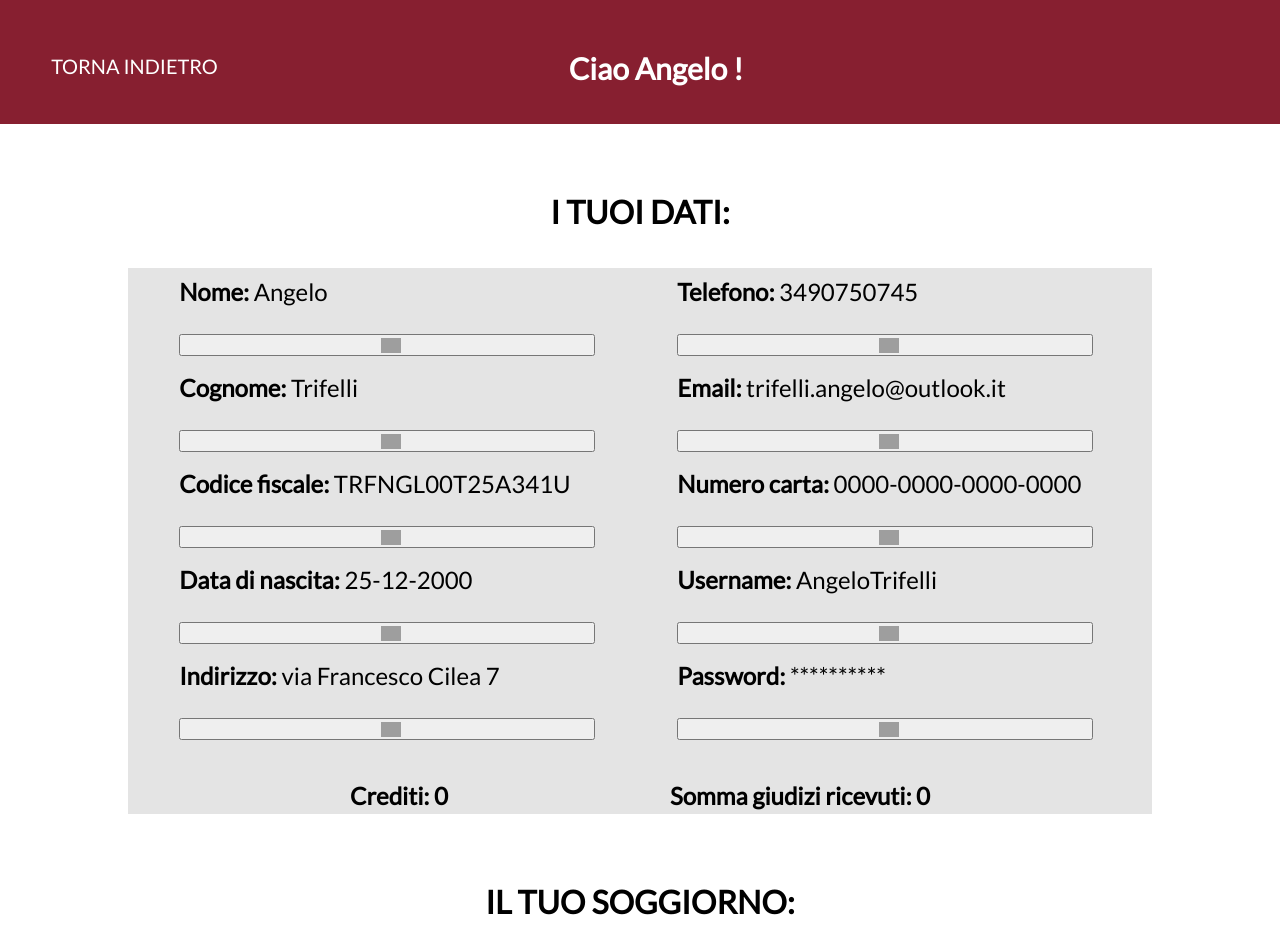
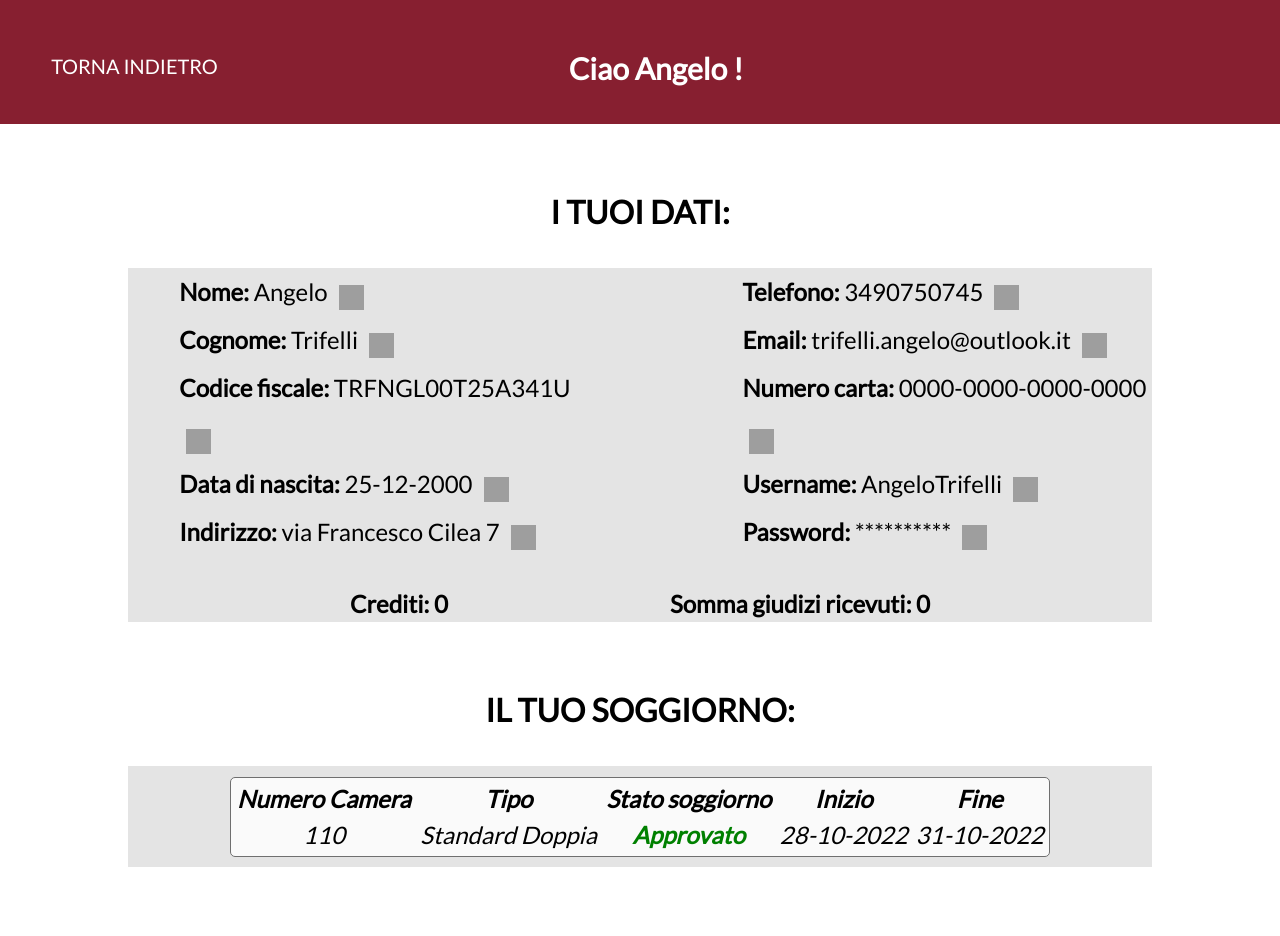
Before and after one commit to AngeloTrifelli/Tesina-LWEB, a PHP site: page /PHP/datiPersonali.php in a window 1280 px wide. Shown: the top 936 px of the page. Run offline with PHP 8.4, Linux system fonts and the light colour scheme; grey boxes are pictures that could not be loaded.

Commit message:
Update datiPersonali.css

```diff
--- a/CSS/datiPersonali.css
+++ b/CSS/datiPersonali.css
@@ -70,6 +70,7 @@ a{
     margin-left: 5%;
     font-size: 24px;
     line-height: 2;
+    width: 40%;
 }
 
 .datiUtenteDx{
@@ -77,6 +78,7 @@ a{
     flex-direction:column;
     font-size: 24px;
     line-height: 2;
+    width: 40%;
     margin-left: 3%;
 }
 
@@ -118,29 +120,21 @@ td{
 }
 
 
-.modificaButton {
-  background-color: #FAFBFC;
-  border: 1px solid rgba(27, 31, 35, 0.15);
-  border-radius: 6px;
-  color: #24292E;
+.button {
+  background-color: rgb(228, 228, 228);
+  border: 0px;
   cursor: pointer;
-  font-family: -apple-system, system-ui, "Segoe UI", Helvetica, Arial, sans-serif, "Apple Color Emoji", "Segoe UI Emoji";
-  font-size: 14px;
-  font-weight: 500;
-  padding: 6px 16px;
-  transition: background-color 0.2s cubic-bezier(0.3, 0, 0.5, 1);
-  margin-left: 15%;
 }
 
-.modificaButton:hover {
+.button:hover{
   background-color: #F3F4F6;
   text-decoration: none;
   transition-duration: 0.1s;
 }
 
 .immagine{
-    width: 5%;
-    height: 70%;
+    width: 25px;
+    height: 25px;
     vertical-align:middle;
     margin-left: 2%;
 }
```
